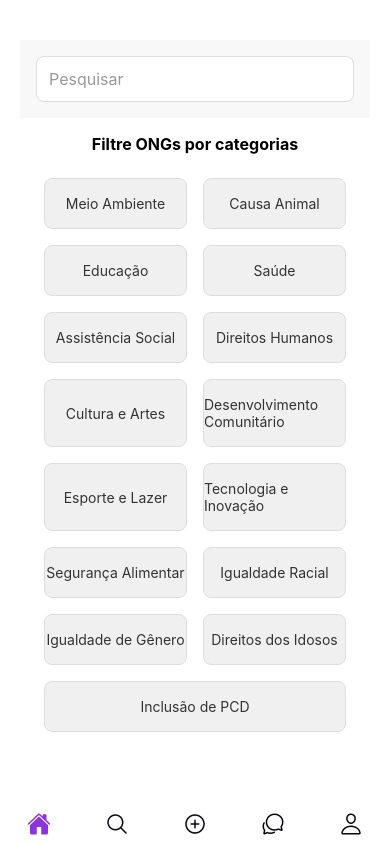
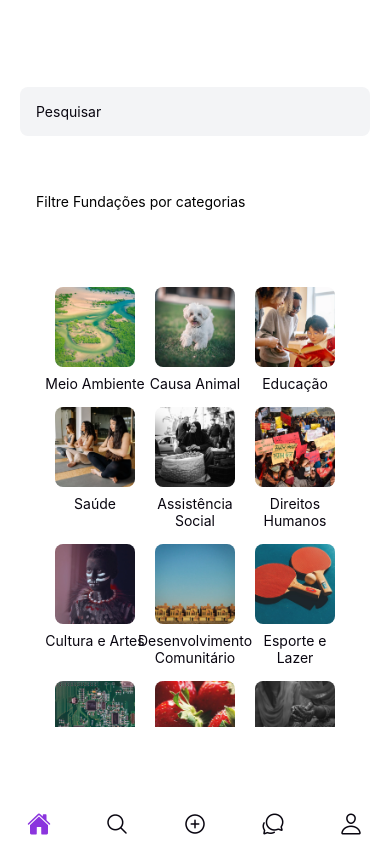
Before and after one commit to helpusz/helpusz-mobile, a React Native app: screen /SearchScreen in a window 390 px wide. Built offline with nearby package versions, Linux system fonts and the light colour scheme; no server answers.

Commit message:
♻️ (SearchScreen): Refatorando, redirecionando para a home após clicar em uma categoria

```diff
--- a/src/screens/SearchScreen.tsx
+++ b/src/screens/SearchScreen.tsx
@@ -1,50 +1,82 @@
-import React from 'react';
+import React, { useState } from 'react';
 import { View, Text, StyleSheet, TextInput, FlatList, TouchableOpacity } from 'react-native';
 import BottomNavigation from '../components/BottomNavigation';
-import { handleTabNavigation } from '../utils/navigateUtil';
 import OngCategoryEnum from '../utils/OngCategoryEnum';
 import api from '../api/api';
 import Layout from '../components/Layout';
+import CategoryCard from '../components/CategoryCard';
+import COLORS from '../constants/colors';
+import { withDecay } from 'react-native-reanimated';
+import AsyncStorage from '@react-native-async-storage/async-storage';
 
 const SearchScreen = ({ navigation }: any) => {
-  const handleTabPress = (tabName: string) => {
-    handleTabNavigation(tabName, navigation);
-  };
+    /* Categories */
+    const [selectedCategory, setSelectedCategory] = useState<string | null>(null);
 
     const categories = Object.keys(OngCategoryEnum) as (keyof typeof OngCategoryEnum)[];
 
-  const handleCategoryPress = async (category: OngCategoryEnum) => {
+    const renderCategory = ({ item }: { item: keyof typeof OngCategoryEnum }) => {
+      const isSelected = item === selectedCategory;
+      const image = categoryImages[OngCategoryEnum[item]];
 
-    const response = await api.get(`/ong/getAllByCategory?category=${category}`);
-    console.log(response.data);
+      return (
+        <CategoryCard
+          title={OngCategoryEnum[item]}
+          onPress={() => handleCategoryPress(item)}
+          image={image}
+          isSelected={isSelected}
+        />
+      );
     };
 
-  const renderCategory = ({ item }: { item: keyof typeof OngCategoryEnum }) => (
-    <TouchableOpacity
-      style={styles.categoryButton}
-      onPress={() => handleCategoryPress(item)}
-    >
-      <Text style={styles.categoryText}>{OngCategoryEnum[item]}</Text>
-    </TouchableOpacity>
-  );
+    const categoryImages = {
+      [OngCategoryEnum.MEIO_AMBIENTE]: require('../assets/images/categories/images/MEIO_AMBIENTE.jpeg'),
+      [OngCategoryEnum.CAUSA_ANIMAL]: require('../assets/images/categories/images/CAUSA_ANIMAL.webp'),
+      [OngCategoryEnum.EDUCACAO]: require('../assets/images/categories/images/EDUCACAO.webp'),
+      [OngCategoryEnum.CULTURA_E_ARTES]: require('../assets/images/categories/images/CULTURA_E_ARTES.jpeg'),
+      [OngCategoryEnum.ASSISTENCIA_SOCIAL]: require('../assets/images/categories/images/ASSISTENCIA_SOCIAL.jpeg'),
+      [OngCategoryEnum.DIREITOS_HUMANOS]: require('../assets/images/categories/images/DIREITOS_HUMANOS.jpeg'),
+      [OngCategoryEnum.SEGURANCA_ALIMENTAR]: require('../assets/images/categories/images/SEGURANCA_ALIMENTAR.jpeg'),
+      [OngCategoryEnum.ESPORTE_E_LAZER]: require('../assets/images/categories/images/ESPORTE_E_LAZER.jpeg'),
+      [OngCategoryEnum.TECNOLOGIA_E_INOVACAO]: require('../assets/images/categories/images/TECNOLOGIA_E_INOVACAO.jpeg'),
+      [OngCategoryEnum.DIREITOS_DOS_IDOSOS]: require('../assets/images/categories/images/DIREITOS_DOS_IDOSOS.webp'),
+      [OngCategoryEnum.IGUALDADE_RACIAL]: require('../assets/images/categories/images/IGUALDADE_RACIAL.webp'),
+      [OngCategoryEnum.DESENVOLVIMENTO_COMUNITARIO]: require('../assets/images/categories/images/DESENVOLVIMENTO_COMUNITARIO.webp'),
+      [OngCategoryEnum.IGUALDADE_DE_GENERO]: require('../assets/images/categories/images/IGUALDADE_DE_GENERO.jpeg'),
+      [OngCategoryEnum.SAUDE]: require('../assets/images/categories/images/SAUDE.webp'),
+      [OngCategoryEnum.INCLUSAO_DE_PESSOAS_COM_DEFICIENCIA]: require('../assets/images/categories/images/INCLUSAO_DE_PESSOAS_COM_DEFICIENCIA.webp'),
+    };
+
+    const handleCategoryPress = async (category: keyof typeof OngCategoryEnum) => {
+      await AsyncStorage.setItem('selectedCategory', category);
+      navigation.navigate('HomeScreen');
+    };
+    /* Categories */
 
   return (
     <Layout navigation={navigation}>
-      <View style={styles.container}>
       <View style={styles.searchContainer}>
         <TextInput
-            style={styles.searchInput}
           placeholder="Pesquisar"
-            placeholderTextColor="#999"
+          placeholderTextColor={COLORS.black}
         />
       </View>
-        <Text style={styles.filterText}>Filtre ONGs por categorias</Text>
+
+      <View style={styles.infoContainer}>
+        <Text style={styles.infoTexto}>
+          Filtre Fundações por categorias
+        </Text>
+      </View>
+
+      <View style={styles.categoriesListContainer}>
         <FlatList
           data={categories}
           renderItem={renderCategory}
           keyExtractor={(item) => item}
-          numColumns={2}
-          contentContainerStyle={styles.categoriesContainer}
+          numColumns={3}
+          showsVerticalScrollIndicator={false}
+          alwaysBounceVertical={true}
+          ItemSeparatorComponent={() => <View style={styles.separator} />}
         />
       </View>
     </Layout>
@@ -52,46 +84,36 @@ const SearchScreen = ({ navigation }: any) => {
 };
 
 const styles = StyleSheet.create({
-  container: {
-    flex: 1,
-    backgroundColor: '#fff',
-  },
   searchContainer: {
     padding: 16,
-    backgroundColor: '#f8f8f8',
+    backgroundColor: COLORS.grey,
+    borderRadius: 8,
+    width: '100%',
   },
-  searchInput: {
-    backgroundColor: '#fff',
-    borderRadius: 8,
-    padding: 12,
-    fontSize: 16,
-    borderWidth: 1,
-    borderColor: '#ddd',
+
+  infoContainer: {
+    marginTop: 10,
+    width: '100%',
+    paddingLeft: 16,
   },
-  filterText: {
-    fontSize: 16,
-    fontWeight: 'bold',
-    textAlign: 'center',
-    marginVertical: 16,
+
+  infoTexto: {
+    textAlign: 'justify'
   },
-  categoriesContainer: {
-    paddingHorizontal: 16,
+
+  categoriesListContainer: {
+    width : '100%',
+    justifyContent: 'center',
+    alignItems: 'center',
+    height: 500,
+    paddingVertical: 30
   },
-  categoryButton: {
-    flex: 1,
-    backgroundColor: '#f0f0f0',
-    margin: 8,
-    paddingVertical: 16,
-    borderRadius: 8,
-    alignItems: 'center',
-    justifyContent: 'center',
-    borderWidth: 1,
-    borderColor: '#ddd',
+
+  separator: {
+    height: 15,
   },
-  categoryText: {
-    fontSize: 14,
-    color: '#333',
-  },
+
+
 });
 
 export default SearchScreen;
```
Lines whose indentation alone changed are shown as unchanged.
